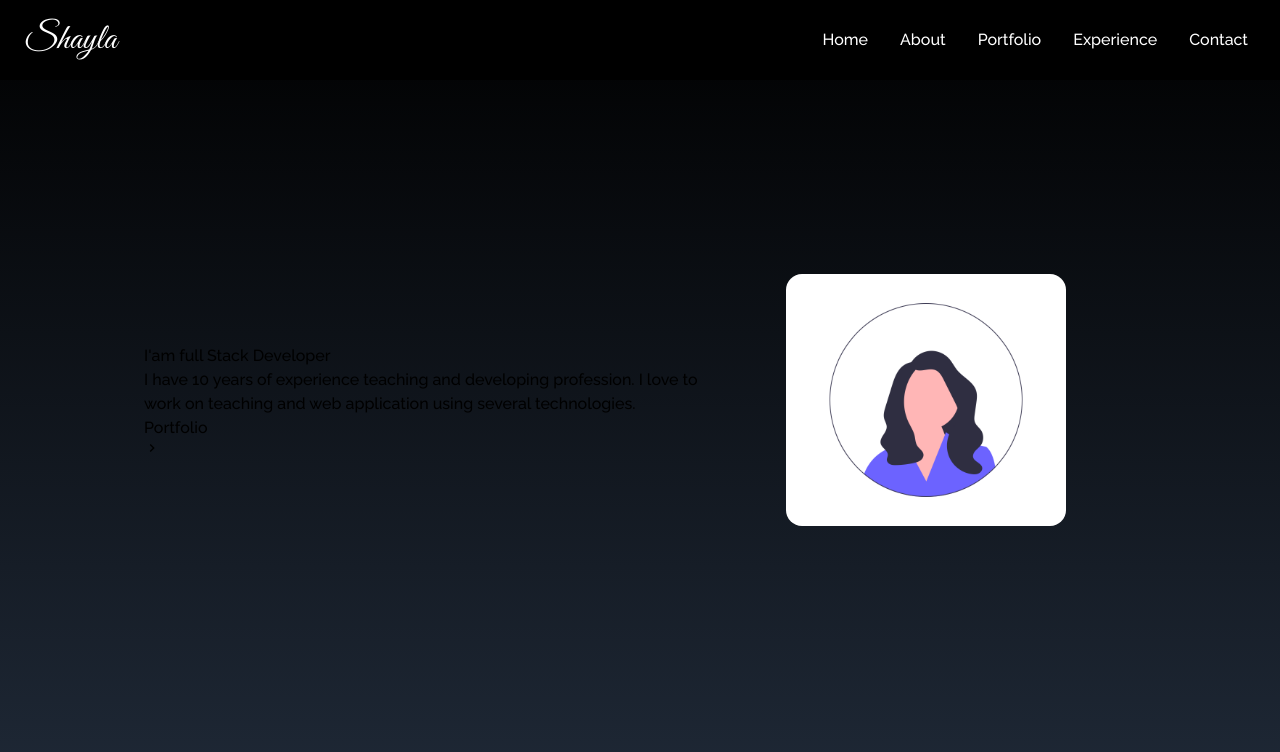
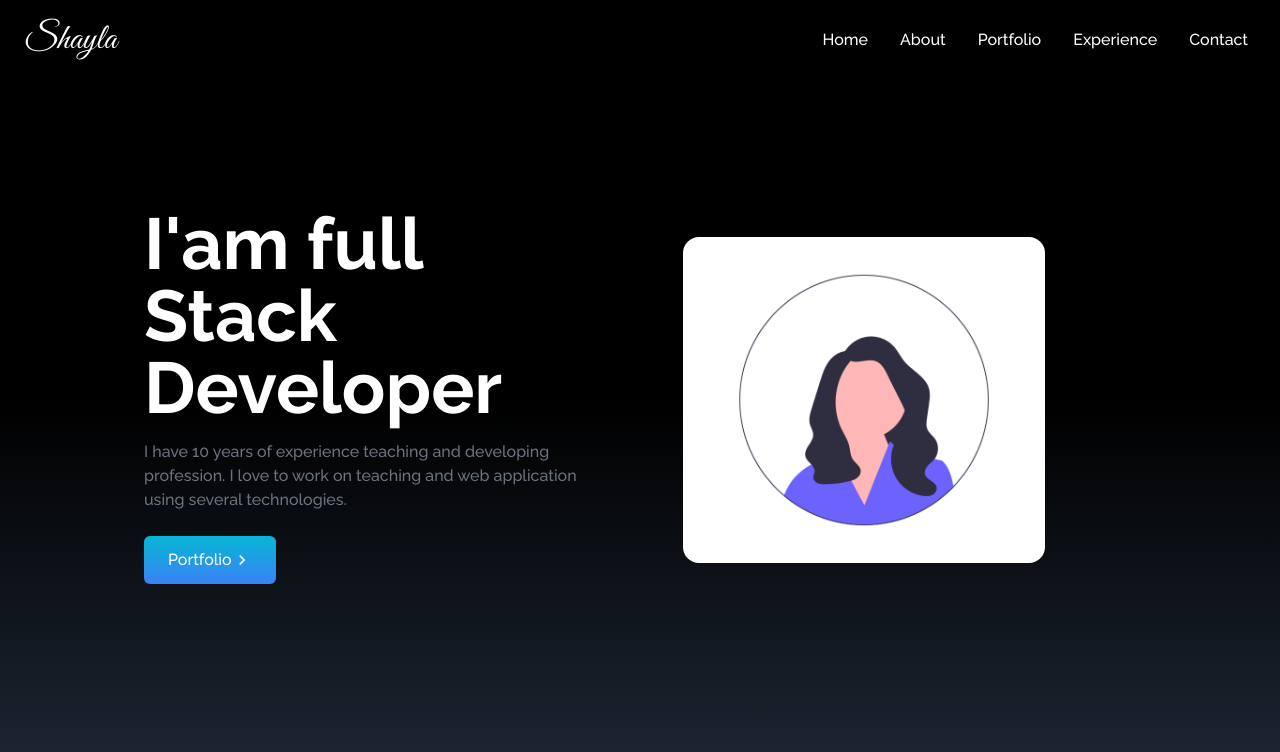
Before and after one commit to masudfcs1/ReactJs_Portfolio, a React (Create React App) app: page / in a window 1280 px wide. Shown: the top 752 px of the page. Built offline with nearby package versions, Linux system fonts and the light colour scheme.

Commit message:
added tailwind

```diff
--- a/src/components/Home.jsx
+++ b/src/components/Home.jsx
@@ -1,26 +1,31 @@
 import React from "react";
 import { MdOutlineKeyboardArrowRight } from "react-icons/md";
-import Imge from "../assets/HeroImage.png";
+import Imge from "../assets/heroImage.png";
 
 const Home = () => {
   return (
     <div
       name="home"
-      className=" h-screen w-full bg-gradient-to-b from-black to-gray-800 "
+      className=" h-screen w-full bg-gradient-to-b from-black via-black to-gray-800"
     >
       <div className=" max-w-screen-lg mx-auto flex flex-col items-center justify-center h-full px-4 md:flex-row">
-        <div>
-          <h2>I'am full Stack Developer </h2>
-          <p>
+        <div className=" text-gray-500 py-4 max-w-md ">
+          <h2 className=" text-white text-4xl sm:text-7xl font-bold ">
+            I'am full Stack Developer{" "}
+          </h2>
+          <p className=" text-gray-500 py-4 max-w-md">
             I have 10 years of experience teaching and developing profession. I
             love to work on teaching and web application using several
             technologies.
           </p>
           <div>
-            <button>
+            <button
+              className="group text-white w-fit px-6
+             py-3 my-2 flex items-center rounded-md bg-gradient-to-b from-cyan-500 to-blue-500 cursor-pointer "
+            >
               Portfolio
-              <span>
-                <MdOutlineKeyboardArrowRight />
+              <span className=" group-hover:rotate-90 duration-200 ">
+                <MdOutlineKeyboardArrowRight size={20} />
               </span>
             </button>
           </div>
```
